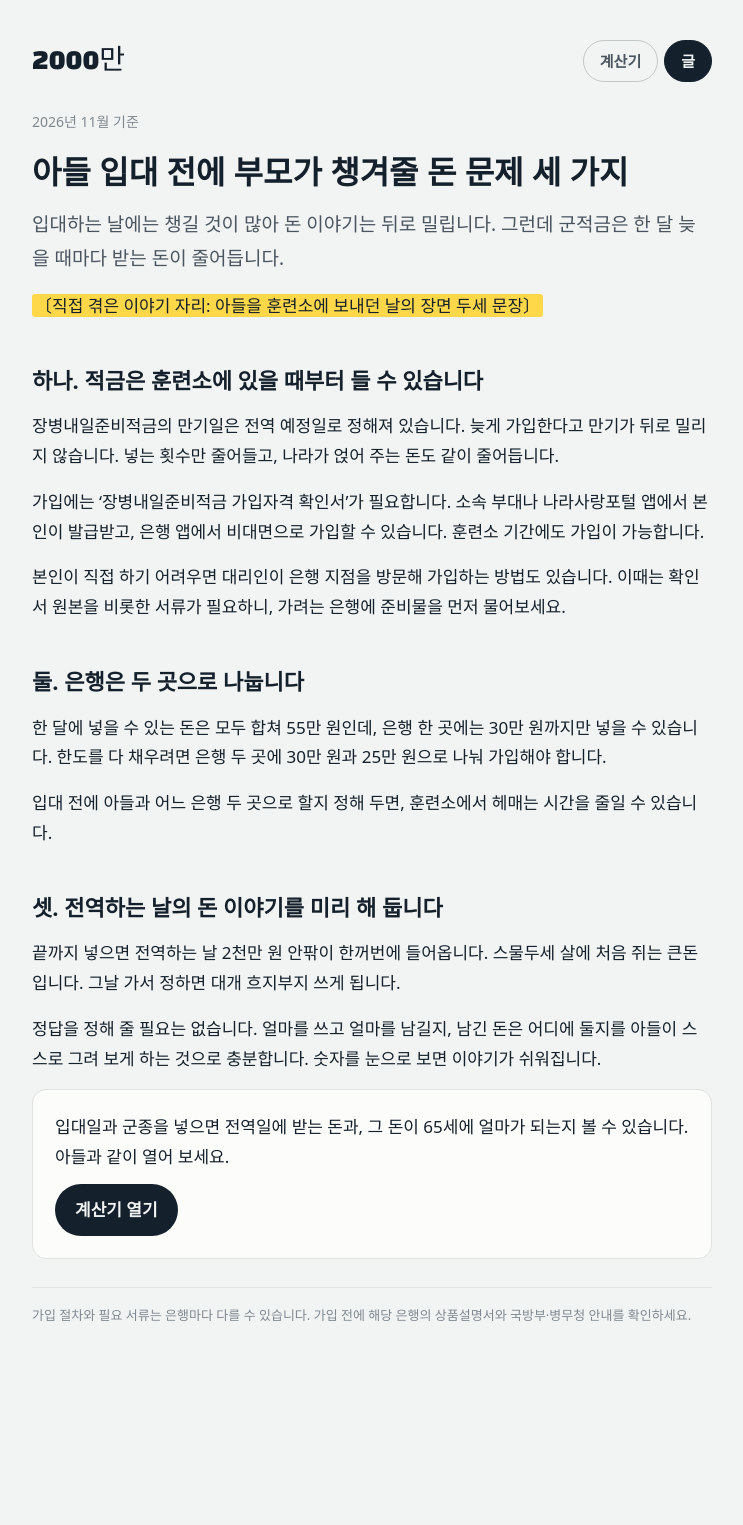
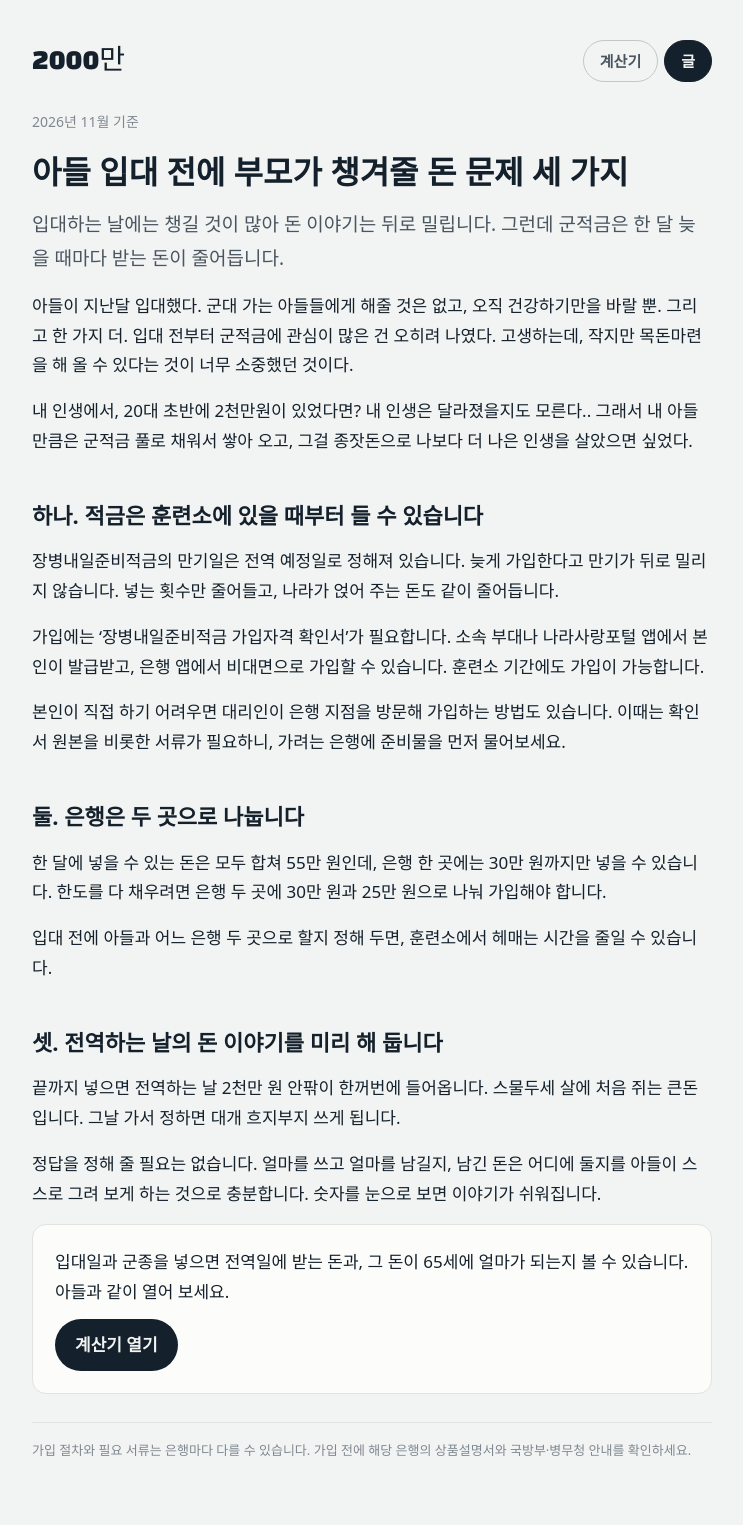
Before and after one commit to sephkwon/2000man, a Jekyll site: the page built from _posts/2026-11-10-before-enlistment-for-parents.md, in a window 1280 px wide. Shown: the whole page, without its empty margins (268-1011 px from the left). Built offline with Jekyll 4.4.1, drawn with Linux system fonts in a browser that asks for light colours; some web fonts are replaced; before the commit the page ends 1390 px from its top, so only the background shows below that.

Commit message:
Update personal story about son’s enlistment
Added personal reflections on sending a son to military training and the importance of military savings.

```diff
--- a/_posts/2026-11-10-before-enlistment-for-parents.md
+++ b/_posts/2026-11-10-before-enlistment-for-parents.md
@@ -10,7 +10,17 @@ notes:
   - "가입 절차와 필요 서류는 은행마다 다를 수 있습니다. 가입 전에 해당 은행의 상품설명서와 국방부·병무청 안내를 확인하세요."
 ---
 
-<mark>〔직접 겪은 이야기 자리: 아들을 훈련소에 보내던 날의 장면 두세 문장〕</mark>
+아들이 지난달 입대했다.
+군대 가는 아들들에게 해줄 것은 없고, 오직 건강하기만을 바랄 뿐.
+그리고 한 가지 더.
+입대 전부터 군적금에 관심이 많은 건 오히려 나였다.
+고생하는데, 작지만 목돈마련을 해 올 수 있다는 것이 너무 소중했던 것이다.
+
+내 인생에서, 20대 초반에 2천만원이 있었다면?
+내 인생은 달라졌을지도 모른다..
+그래서 내 아들만큼은 군적금 풀로 채워서 쌓아 오고,
+그걸 종잣돈으로 나보다 더 나은 인생을 살았으면 싶었다.
+
 
 ## 하나. 적금은 훈련소에 있을 때부터 들 수 있습니다
 
```
